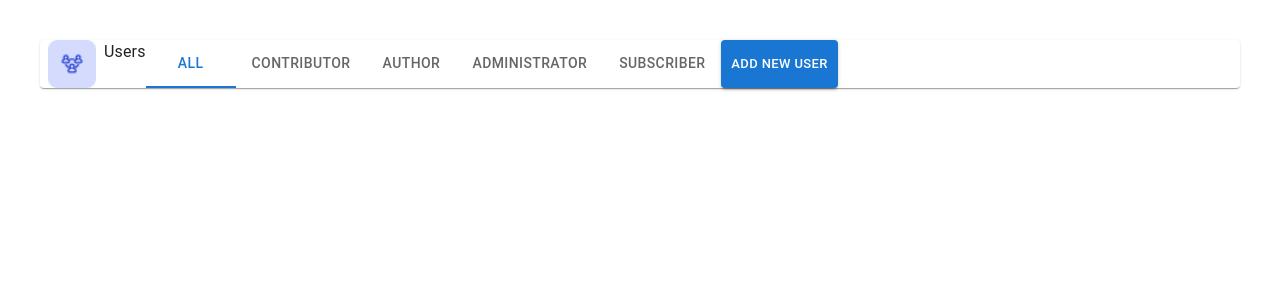
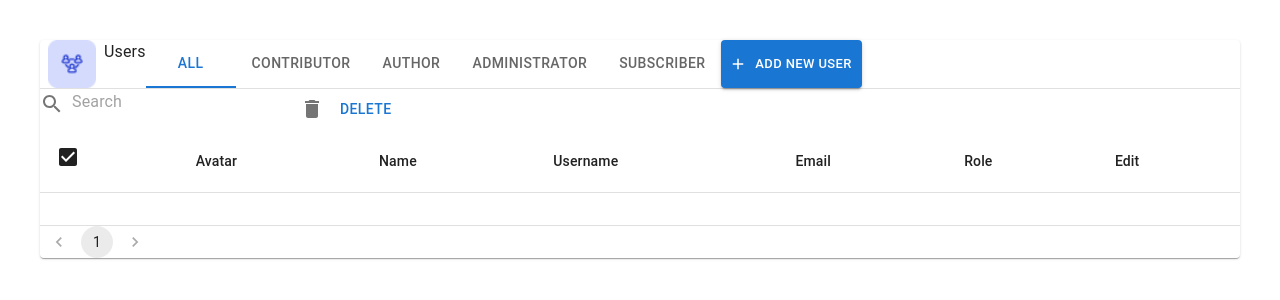
Before and after one commit to Deta0ne/user-table, a React (Vite) app: page / in a window 1280 px wide. Shown: the top 300 px of the page. Built offline with nearby package versions, Linux system fonts and the light colour scheme.

Commit message:
MUI Kullanarak tablo oluşturuldu

```diff
--- a/package.json
+++ b/package.json
@@ -12,6 +12,7 @@
   "dependencies": {
     "@emotion/react": "^11.10.8",
     "@emotion/styled": "^11.10.8",
+    "@mui/icons-material": "^5.11.16",
     "@mui/lab": "^5.0.0-alpha.129",
     "@mui/material": "^5.12.3",
     "axios": "^1.4.0",
--- a/src/components/DataTable.tsx
+++ b/src/components/DataTable.tsx
@@ -1,10 +1,30 @@
 import React, { useState } from "react";
-import { Box, Stack, Paper, Button, Typography } from "@mui/material";
+import {
+  Box,
+  Stack,
+  Paper,
+  Button,
+  IconButton,
+  Typography,
+  Divider,
+  TextField,
+  InputAdornment,
+  Table,
+  TableBody,
+  TableCell,
+  TableContainer,
+  TableHead,
+  TableRow,
+  Pagination,
+} from "@mui/material";
 import Vector from "../assets/Button.png";
 import TabContext from "@mui/lab/TabContext";
 import TabList from "@mui/lab/TabList";
 import Tab from "@mui/material/Tab";
 import AddIcon from "@mui/icons-material/Add";
+import SearchIcon from "@mui/icons-material/Search";
+import DeleteIcon from "@mui/icons-material/Delete";
+import { CheckBox } from "@mui/icons-material";
 
 const DataTable = () => {
   //Tab and role filter
@@ -32,9 +52,60 @@ const DataTable = () => {
               <Tab label="Subscriber" value="subscriber" />
             </TabList>
           </TabContext>
-          <Button variant="contained" size="small">
+          <Button variant="contained" size="small" startIcon={<AddIcon />}>
             Add New User
           </Button>
+        </Stack>
+        <Divider />
+        <Stack direction={"row"}>
+          <TextField
+            variant="standard"
+            size="small"
+            placeholder="Search"
+            InputProps={{
+              startAdornment: (
+                <InputAdornment position="start">
+                  <SearchIcon />
+                </InputAdornment>
+              ),
+              disableUnderline: true,
+            }}
+          />
+          <IconButton>
+            <DeleteIcon />
+          </IconButton>
+          <Button variant="text">Delete</Button>
+        </Stack>
+        <TableContainer>
+          <Table>
+            <TableHead>
+              <TableRow>
+                <TableCell>
+                  <CheckBox />
+                </TableCell>
+                <TableCell>Avatar</TableCell>
+                <TableCell>Name</TableCell>
+                <TableCell>Username</TableCell>
+                <TableCell>Email</TableCell>
+                <TableCell>Role</TableCell>
+                <TableCell>Edit</TableCell>
+              </TableRow>
+            </TableHead>
+            <TableBody>
+              <TableRow>
+                <TableCell></TableCell>
+                <TableCell></TableCell>
+                <TableCell></TableCell>
+                <TableCell></TableCell>
+                <TableCell></TableCell>
+                <TableCell></TableCell>
+                <TableCell></TableCell>
+              </TableRow>
+            </TableBody>
+          </Table>
+        </TableContainer>
+        <Stack>
+          <Pagination />
         </Stack>
       </Paper>
     </>
```
Also changed, not shown: 1 other file (tests, documents, lock files or other folders).
